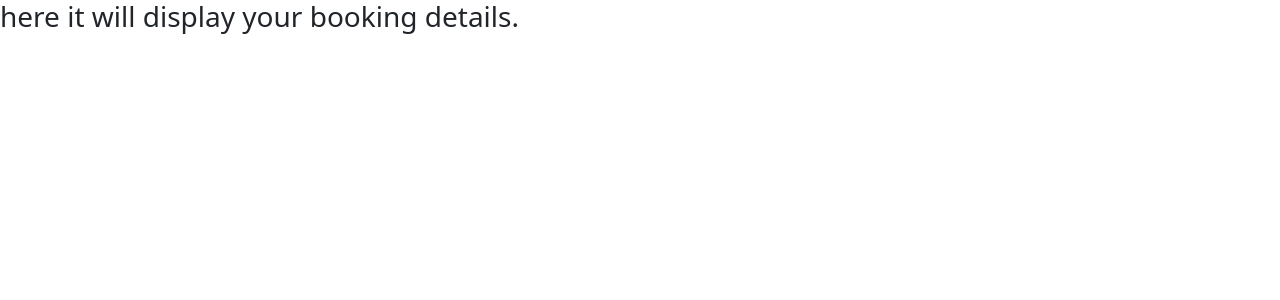
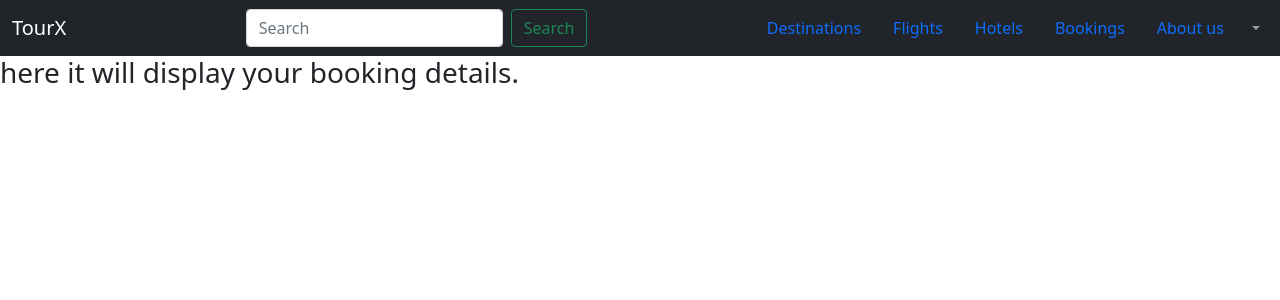
Before and after one commit to StoreMyProjects/tourX, a Flask app: page /bookings in a window 1280 px wide. Shown: the top 300 px of the page. Run offline with Flask 2, Linux system fonts and the light colour scheme.

Commit message:
added menu bar to bookings

```diff
--- a/templates/bookings.html
+++ b/templates/bookings.html
@@ -2,6 +2,50 @@
 
 {% block body %}
 
+<nav class="navbar navbar-expand-lg navbar-dark bg-dark">
+    <div class="container-fluid">
+        <a class="navbar-brand" href="/">TourX</a>
+        <button class="navbar-toggler" type="button" data-bs-toggle="collapse" data-bs-target="#navbarNavDarkDropdown" aria-controls="navbarNavDarkDropdown" aria-expanded="false" aria-label="Toggle navigation">
+            <span class="navbar-toggler-icon"></span>
+        </button>
+
+        <form class="d-flex">
+        <input class="form-control me-2" type="search" placeholder="Search" aria-label="Search">
+        <button class="btn btn-outline-success" type="submit">Search</button>
+        </form>
+
+        <ul class="nav nav-pills">
+        <li class="nav-item">
+            <a class="nav-link" href="{{ url_for('destinations') }}">Destinations</a>
+        </li>
+        <li class="nav-item">
+            <a class="nav-link" href="{{ url_for('flights') }}">Flights</a>
+        </li>
+        <li class="nav-item">
+            <a class="nav-link" href="{{ url_for('hotels') }}">Hotels</a>
+        </li>
+        <li class="nav-item">
+            <a class="nav-link" href="{{ url_for('bookingdetails') }}">Bookings</a>
+        </li>
+        <li class="nav-item">
+            <a class="nav-link" href="{{ url_for('about') }}">About us</a>
+        </li>
+        <ul class="navbar-nav">
+            <li class="nav-item dropdown">
+                <a class="nav-link dropdown-toggle" href="#" id="navbarDarkDropdownMenuLink" role="button" data-bs-toggle="dropdown" aria-expanded="false">
+                    <i class="fa fa-user"></i>
+                </a>
+                <ul class="dropdown-menu dropdown-menu-dark" aria-labelledby="navbarDarkDropdownMenuLink">
+                    <li><a class="dropdown-item" href="{{ url_for('profile') }}">Profile</a></li>
+                    <li><a class="dropdown-item" href="{{ url_for('login') }}" >Login</a></li>
+                </ul>
+            </li>
+        </ul>
+        </ul>
+
+    </div>
+</nav>
+
 <h3>here it will display your booking details.</h3>
 
 {% endblock %}
```
